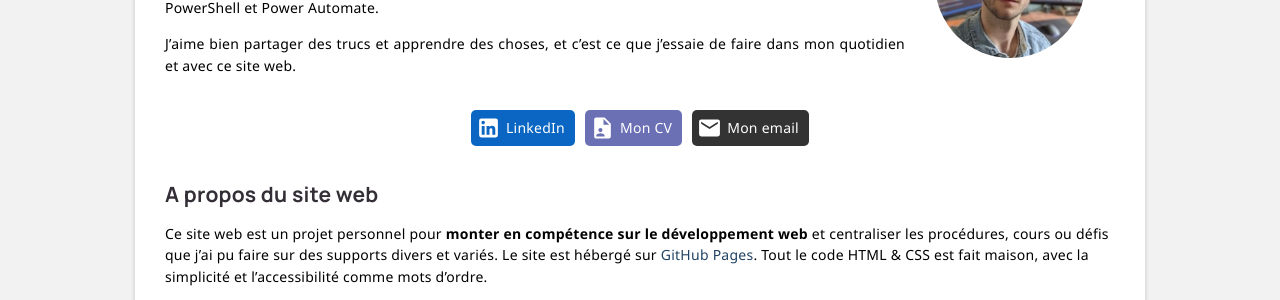
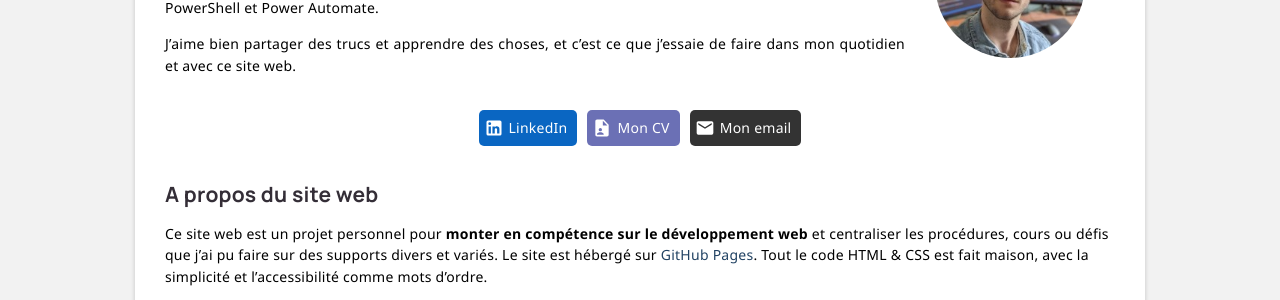
Before and after one commit to leobouard/leobouard.github.io, a Jekyll site: the page built from about.md, in a window 1280 px wide. Shown: the part 356-656 px from the top of the page. Built offline with Jekyll 4.4.1, drawn with Linux system fonts in a browser that asks for light colours; some web fonts are replaced.

Commit message:
Update about.scss

```diff
--- a/assets/css/about.scss
+++ b/assets/css/about.scss
@@ -44,7 +44,7 @@ div.personalLinks > a:hover {
 }
 
 div.personalLinks > a > img {
-    width: 25px;
+    width: 20px;
 }
 
 div.personalLinks > a > span {
@@ -60,10 +60,6 @@ div.personalLinks > a.cv {
     background-color: #6b70b5;
 }
 
-div.personalLinks > a.emailAddress {
-
-}
-
 @media print, screen and (max-width: 550px) {
 
     div.aboutMe > img {
```
